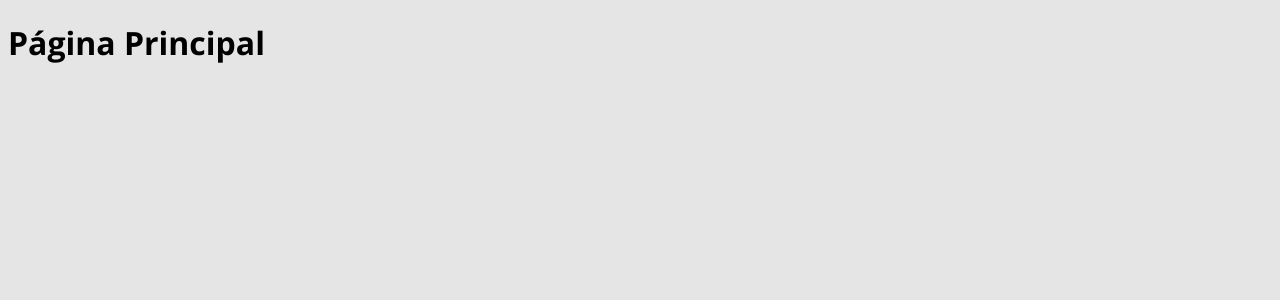
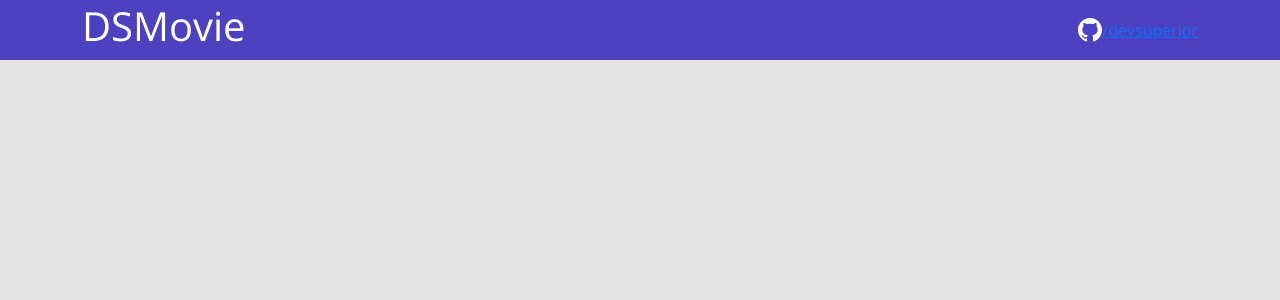
Before and after one commit to fernandohguedes/ds-movie, a React (Create React App) app in the folder frontend/: page / in a window 1280 px wide. Shown: the top 300 px of the page. Built offline with nearby package versions, Linux system fonts and the light colour scheme.

Commit message:
em desenvolvimento

```diff
--- a/frontend/src/App.tsx
+++ b/frontend/src/App.tsx
@@ -1,7 +1,8 @@
+import Navbar from "./components/Navbar";
 
 function App() {
   return (
-      <h1>Página Principal</h1>
+    <Navbar />
   );
 }
 
--- /dev/null
+++ b/frontend/src/components/Navbar/index.tsx
@@ -0,0 +1,22 @@
+import { ReactComponent as GithubIcon } from 'assets/img/logo-github.svg';
+import './style.css';
+
+function Navbar() {
+    return (
+        <header>
+            <nav className="container">
+                <div className="dsmovie-nav-content">
+                    <h1>DSMovie</h1>
+                    <a href="https://github.com/fernandohguedes">
+                        <div className="dsmovie-contact-container">
+                            <GithubIcon />
+                            <p className="dsmovie-contact-link" >/devsuperior</p>
+                        </div>
+                    </a>
+                </div>
+            </nav>
+        </header>
+    );
+}
+
+export default Navbar;
--- /dev/null
+++ b/frontend/src/components/Navbar/style.css
@@ -0,0 +1,21 @@
+header {
+    background-color: var(--color-primary);
+    height: 60px;
+    display: flex;
+    align-items: center;
+}
+
+.dsmovie-nav-content {
+    display: flex;
+    justify-content: space-between;
+    align-items: center;
+    color: #fff ;
+}
+
+.dsmovie-contact-container {
+    display: flex;
+}
+
+.dsmovie-contact-link {
+    margin: 0;
+}
--- a/frontend/src/index.tsx
+++ b/frontend/src/index.tsx
@@ -2,6 +2,7 @@
 import ReactDOM from 'react-dom';
 import './index.css';
 import App from './App';
+import 'bootstrap/dist/css/bootstrap.css';
 
 ReactDOM.render(
   <React.StrictMode>
--- a/frontend/tsconfig.json
+++ b/frontend/tsconfig.json
@@ -1,5 +1,6 @@
 {
   "compilerOptions": {
+    "baseUrl": "./src",
     "target": "es5",
     "lib": [
       "dom",
```
Also changed, not shown: frontend/src/assets/img/logo-github.svg (added), 1 other file (tests, documents, lock files or other folders).
